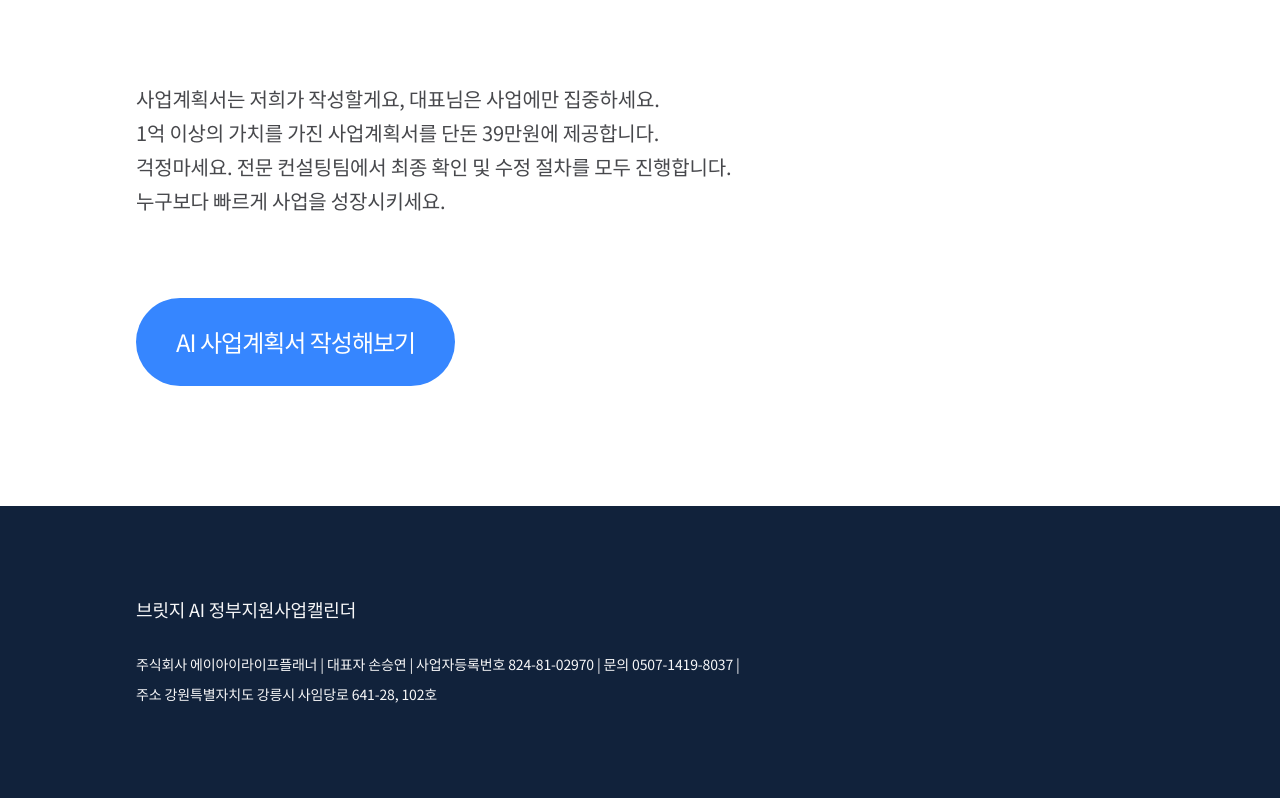
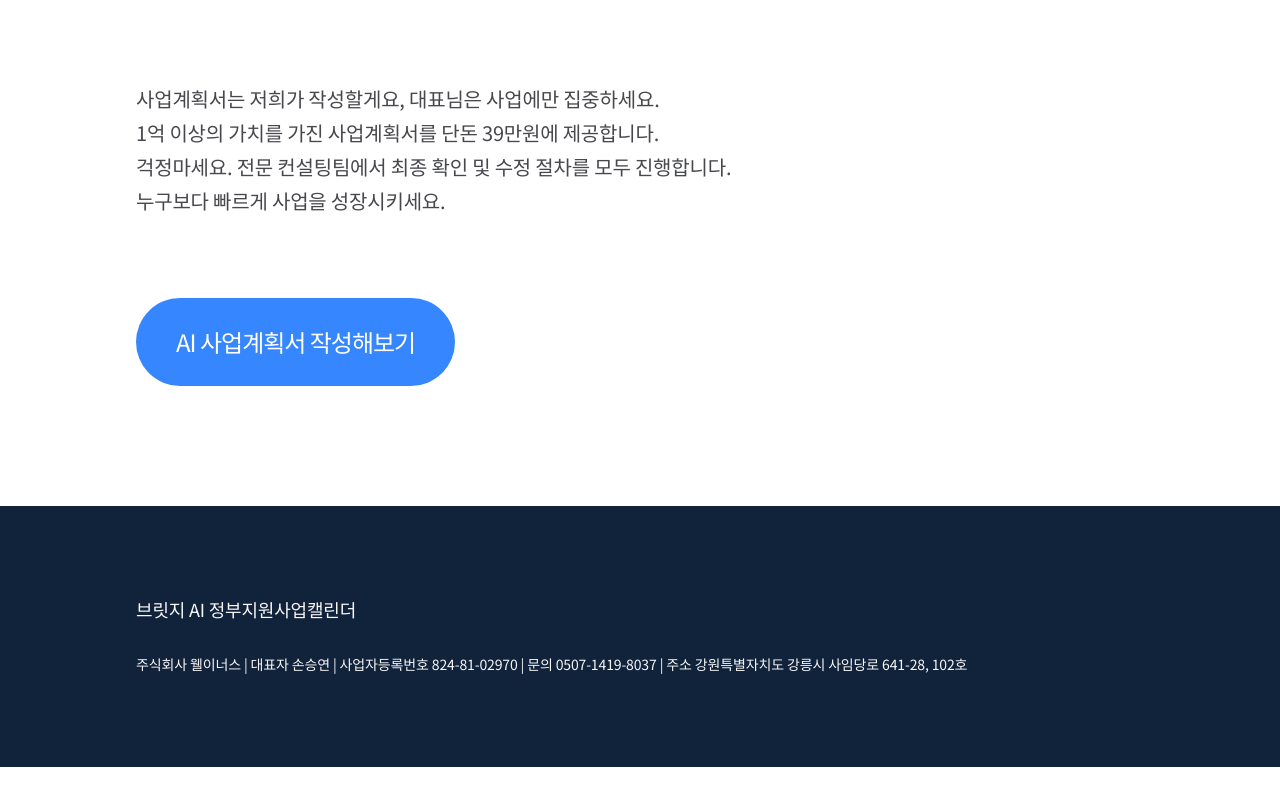
Before and after one commit to naya-h2/Bridge, a React (Create React App) app: page / in a window 1280 px wide. Shown: the part 2170-2968 px from the top of the page. After the commit the page ends 2937 px from the top, so only its background shows below. Built offline with nearby package versions, Linux system fonts and the light colour scheme.

Commit message:
💄 design: Footer 영역 회사명 변경

```diff
--- a/src/components/home/Footer.jsx
+++ b/src/components/home/Footer.jsx
@@ -5,7 +5,7 @@ function Footer() {
     <Container>
       브릿지 AI 정부지원사업캘린더
       <DetailText>
-        주식회사 에이아이라이프플래너 | 대표자 손승연 | 사업자등록번호 824-81-02970 | 문의 0507-1419-8037 |<br />
+        주식회사 웰이너스 | 대표자 손승연 | 사업자등록번호 824-81-02970 | 문의 0507-1419-8037 |
         주소 강원특별자치도 강릉시 사임당로 641-28, 102호
       </DetailText>
     </Container>
@@ -33,6 +33,4 @@ const DetailText = styled.p`
 
   font-size: 1.4rem;
   letter-spacing: -0.14px;
-
-  white-space: nowrap;
 `;
```
